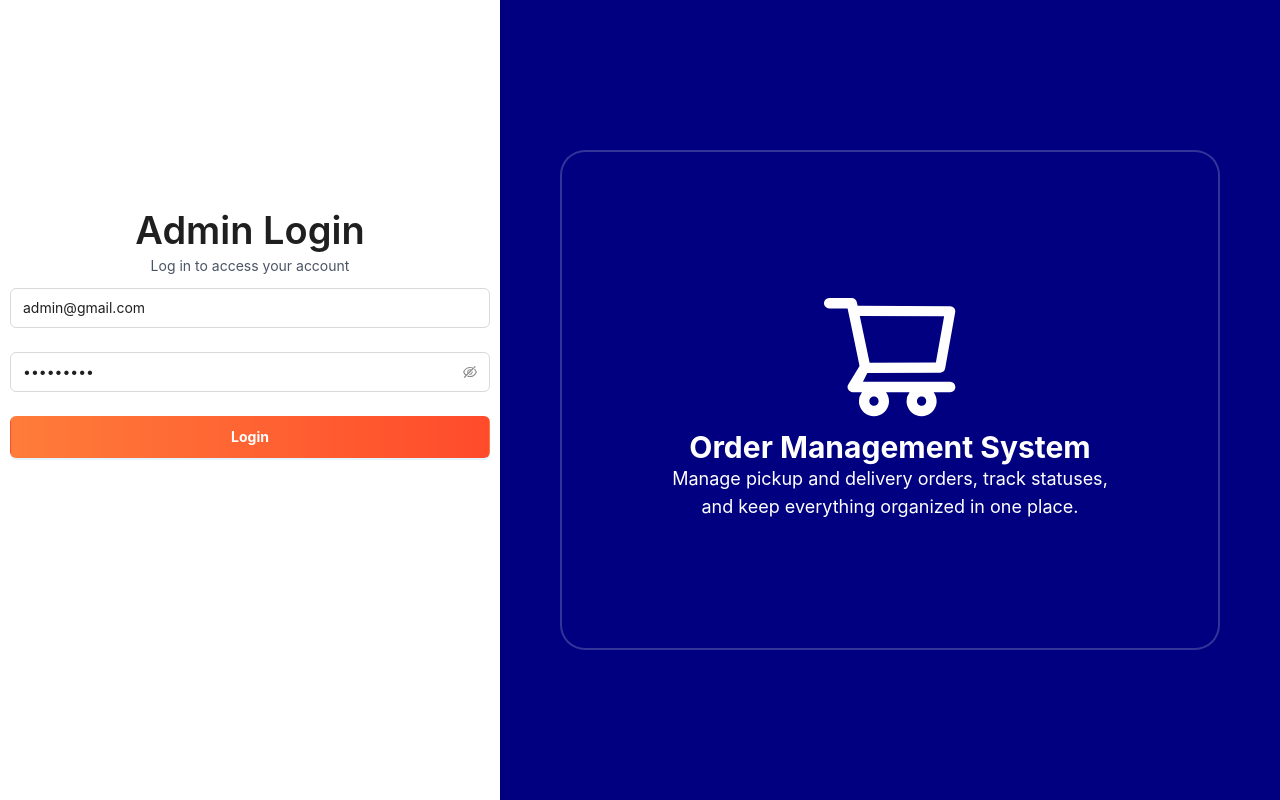
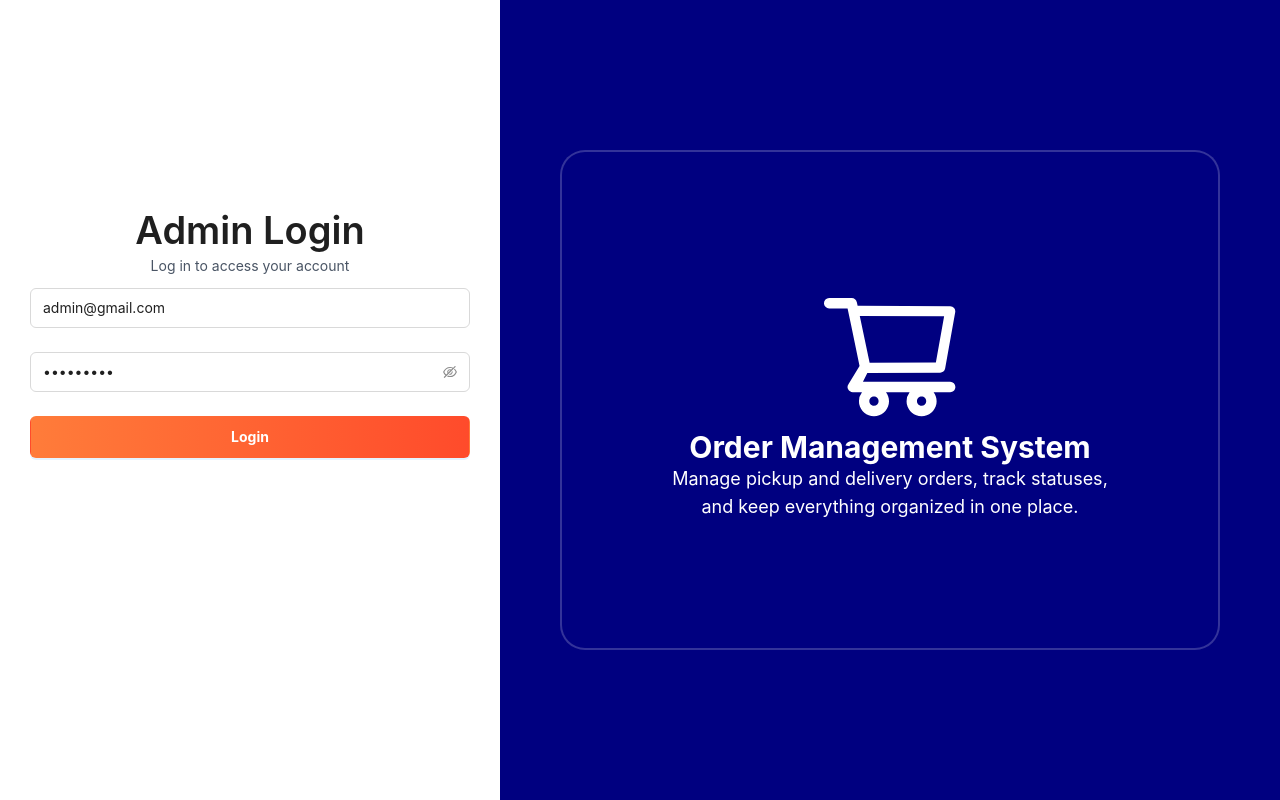
Before and after one commit to Dot-Click/Frank-admin-panel-Fe, a React (Vite) app: page / in a window 1280 px wide. Built offline with nearby package versions, Linux system fonts and the light colour scheme.

Commit message:
modify and enhanced

```diff
--- a/src/components/Authlayout.tsx
+++ b/src/components/Authlayout.tsx
@@ -35,7 +35,7 @@ const AppLayout = () => {
         <Form
           name="basic"
           labelCol={{ span: 8 }}
-          wrapperCol={{ span: 16 }}
+          wrapperCol={{ span: 28 }}
           style={{ maxWidth: 600 }}
           initialValues={{ remember: true }}
           onFinish={onFinish}
@@ -47,9 +47,10 @@ const AppLayout = () => {
           <Form.Item wrapperCol={{ span: 28 }}>
             <Title className="m-0 mb-1 text-lg text-center">Admin Login</Title>
             <p className="mb-3 -mt-4 text-gray-600 text-sm text-center">Log in to access your account</p>
-            <Form.Item<FieldType>
+
+            <Form.Item <FieldType>
+              style={{padding: '0 20px'}}
               name="Email"
-
               rules={[
                 { required: true, message: "Please input your email!" },
                 { type: 'email', message: 'Please enter a valid email!' }
@@ -64,6 +65,7 @@ const AppLayout = () => {
             </Form.Item>
 
             <Form.Item<FieldType>
+              style={{padding: '0 20px'}}
               name="password"
               rules={[
                 { required: true, message: "Please input your password!" },
@@ -79,6 +81,7 @@ const AppLayout = () => {
             </Form.Item>
 
             <Form.Item
+              style={{padding: '0 20px'}}
             >
               <Button
                 type="primary"
@@ -91,6 +94,7 @@ const AppLayout = () => {
                 Login
               </Button>
             </Form.Item>
+
           </Form.Item>
         </Form>
       </Sider>
```
